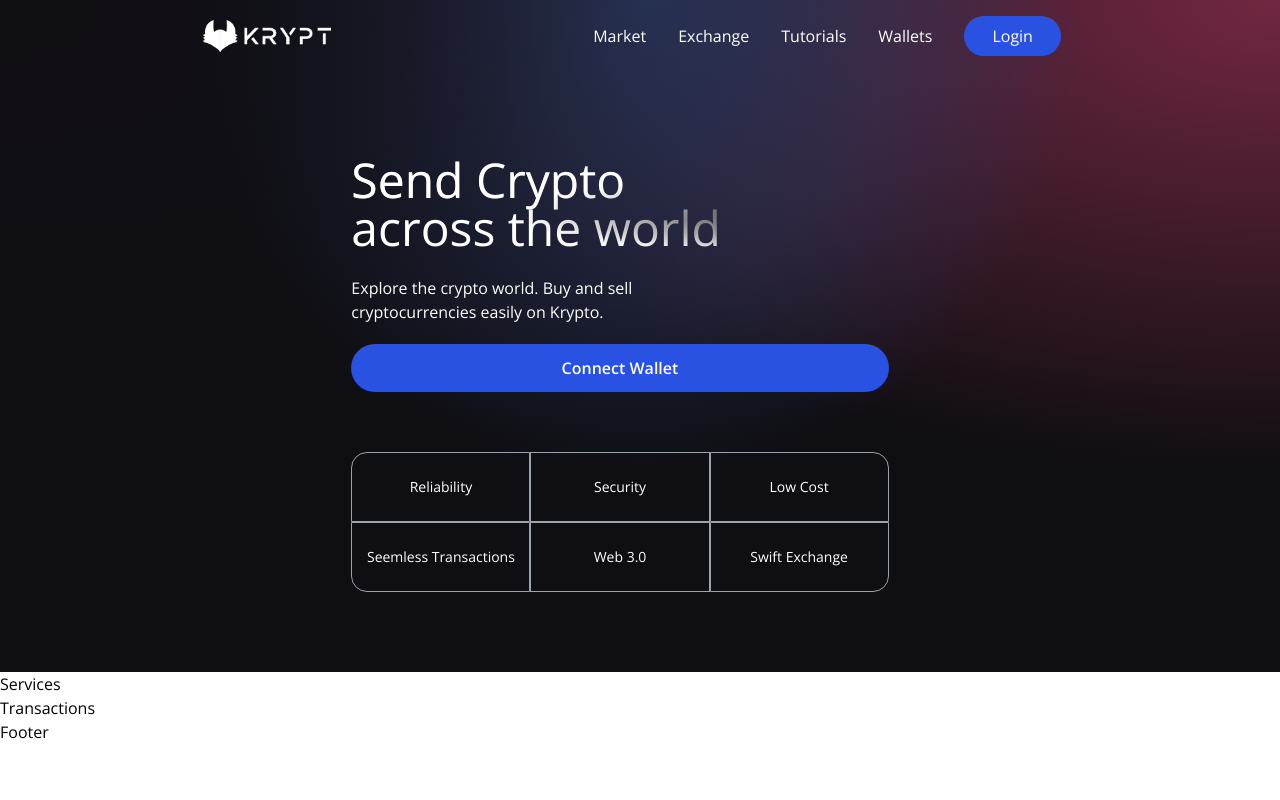
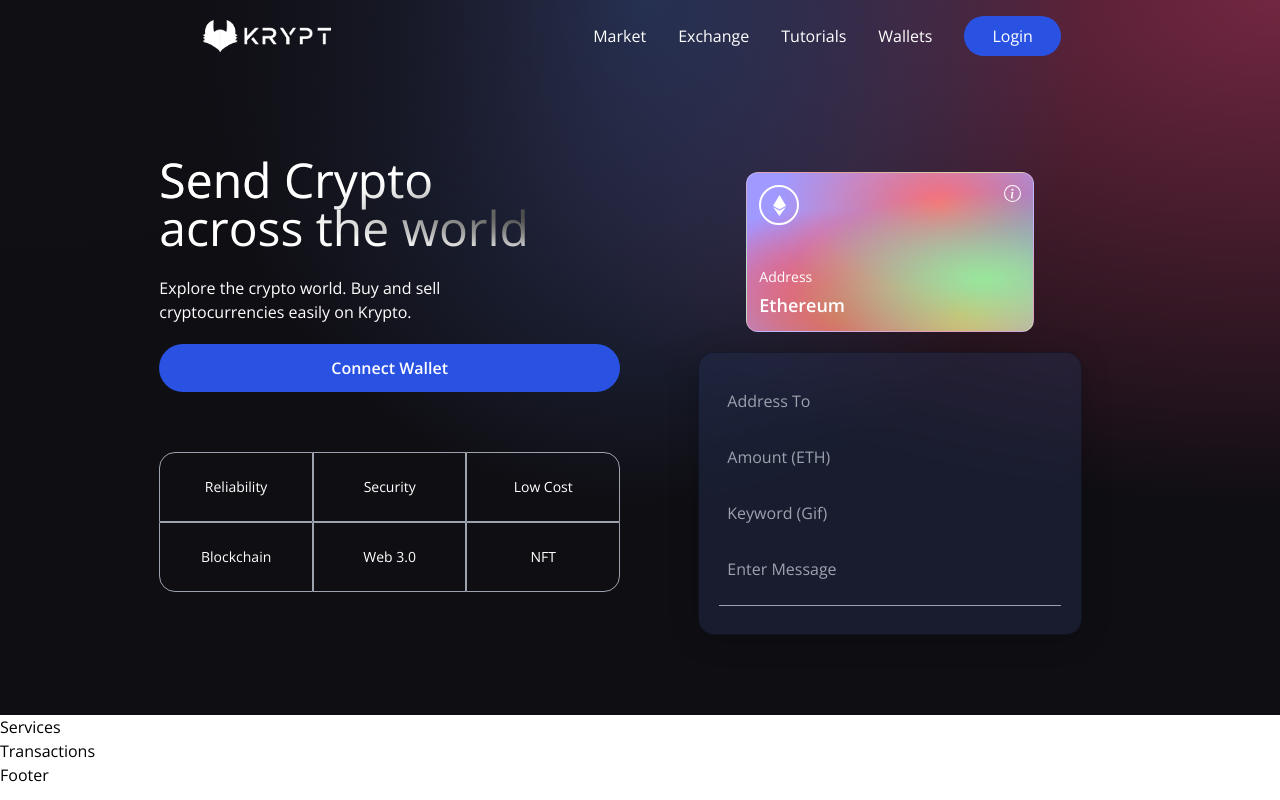
Before and after one commit to Stephen-Ibe/Web3, a React (Vite) app in the folder client/: page / in a window 1280 px wide. Built offline with nearby package versions, Linux system fonts and the light colour scheme.

Commit message:
updated welcome component

```diff
--- a/client/src/components/blocks/Welcome.jsx
+++ b/client/src/components/blocks/Welcome.jsx
@@ -1,10 +1,29 @@
 import React from 'react';
+import { SiEthereum } from 'react-icons/si';
+import { BsInfoCircle } from 'react-icons/bs';
 
 const commonStyles =
   'min-h-[70px] sm:px-0 px-2 sm:min-w-[120px] flex justify-center items-center border-[0.5px] border-gray-400 text-sm font-light text-white';
 
+const Input = ({ placeholder, name, type, handleChange, value }) => (
+  <input
+    placeholder={placeholder}
+    name={name}
+    type={type}
+    onChange={(e) => handleChange(e)}
+    step='0.0001'
+    value={value}
+    className='my-2 w-full rounded-sm p-2 outline-none bg-transparent text-white'
+  />
+);
+
 const Welcome = () => {
   const connectWallet = () => {};
+
+  const handleInputChange = (e) => {
+    const { name, value } = e.target;
+  };
+
   return (
     <div className='flex w-full justify-center items-center'>
       <div className='flex md:flex-row flex-col items-start justify-between md:p-20 py-12 px-4'>
@@ -27,13 +46,54 @@ const Welcome = () => {
             <div className={`rounded-tl-2xl ${commonStyles}`}>Reliability</div>
             <div className={`${commonStyles}`}>Security</div>
             <div className={`rounded-tr-2xl ${commonStyles}`}>Low Cost</div>
-            <div className={`rounded-bl-2xl ${commonStyles}`}>
-              Seemless Transactions
+            <div className={`rounded-bl-2xl ${commonStyles}`}>Blockchain</div>
+            <div className={`${commonStyles}`}>Web 3.0</div>
+            <div className={`rounded-br-2xl ${commonStyles}`}>NFT</div>
+          </div>
+        </div>
+        <div className='flex flex-col flex-1 items-center justify-start w-full md:mt-0 mt-10'>
+          <div className='p-3 justify-end items-start flex-col rounded-xl h-40 sm:w-72 w-full my-5 eth-card white-glassmorphism'>
+            <div className='flex justify-between flex-col w-full h-full'>
+              <div className='flex justify-between items-start'>
+                <div className='w-10 h-10 rounded-full border-2 border-white flex justify-center items-center'>
+                  <SiEthereum fontSize={21} color='#fff' />
+                </div>
+                <BsInfoCircle fontSize={17} color='#fff' />
+              </div>
+              <div>
+                <p className='text-white font-light text-sm'>Address</p>
+                <p className='text-white font-semibold text-lg mt-1'>
+                  Ethereum
+                </p>
+              </div>
             </div>
-            <div className={`${commonStyles}`}>Web 3.0</div>
-            <div className={`rounded-br-2xl ${commonStyles}`}>
-              Swift Exchange
-            </div>
+          </div>
+          <div className='p-5 sm:w-96 w-full flex flex-col justify-start items-center blue-glassmorphism'>
+            <Input
+              placeholder='Address To'
+              name='addressTo'
+              type='text'
+              handleChange={handleInputChange}
+            />
+            <Input
+              placeholder='Amount (ETH)'
+              name='amount'
+              type='number'
+              handleChange={handleInputChange}
+            />
+            <Input
+              placeholder='Keyword (Gif)'
+              name='keyword'
+              type='text'
+              handleChange={handleInputChange}
+            />
+            <Input
+              placeholder='Enter Message'
+              name='message'
+              type='text'
+              handleChange={handleInputChange}
+            />
+            <div className='h-[1px] w-full bg-gray-400 my-2' />
           </div>
         </div>
       </div>
```
